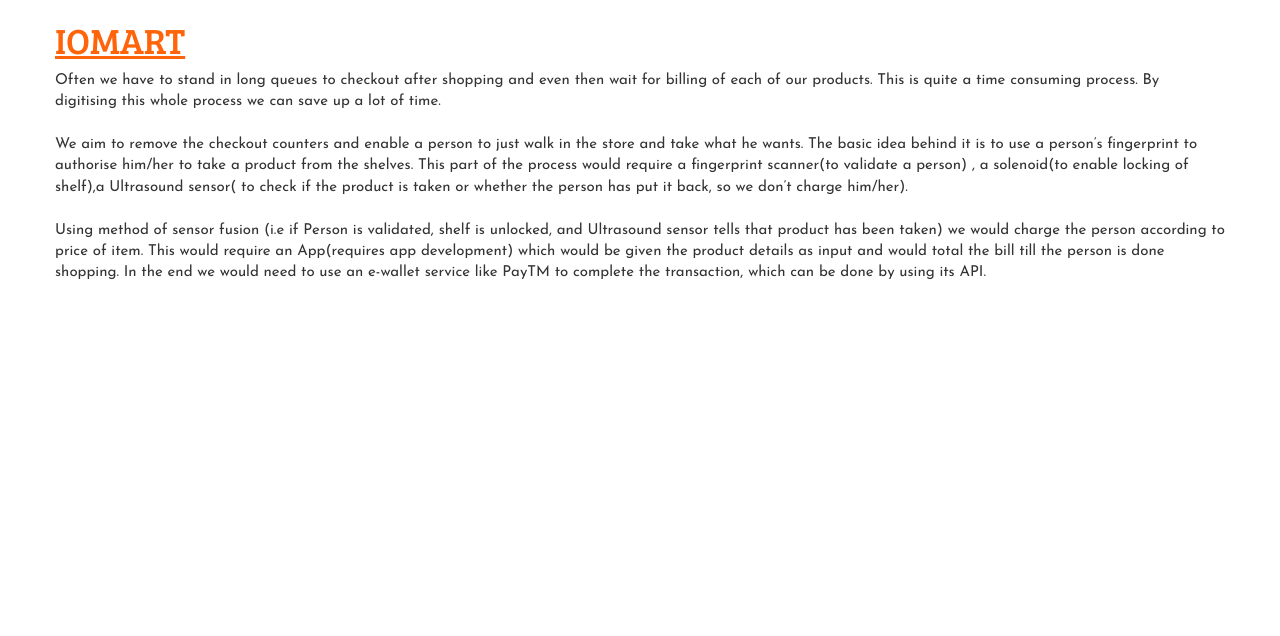
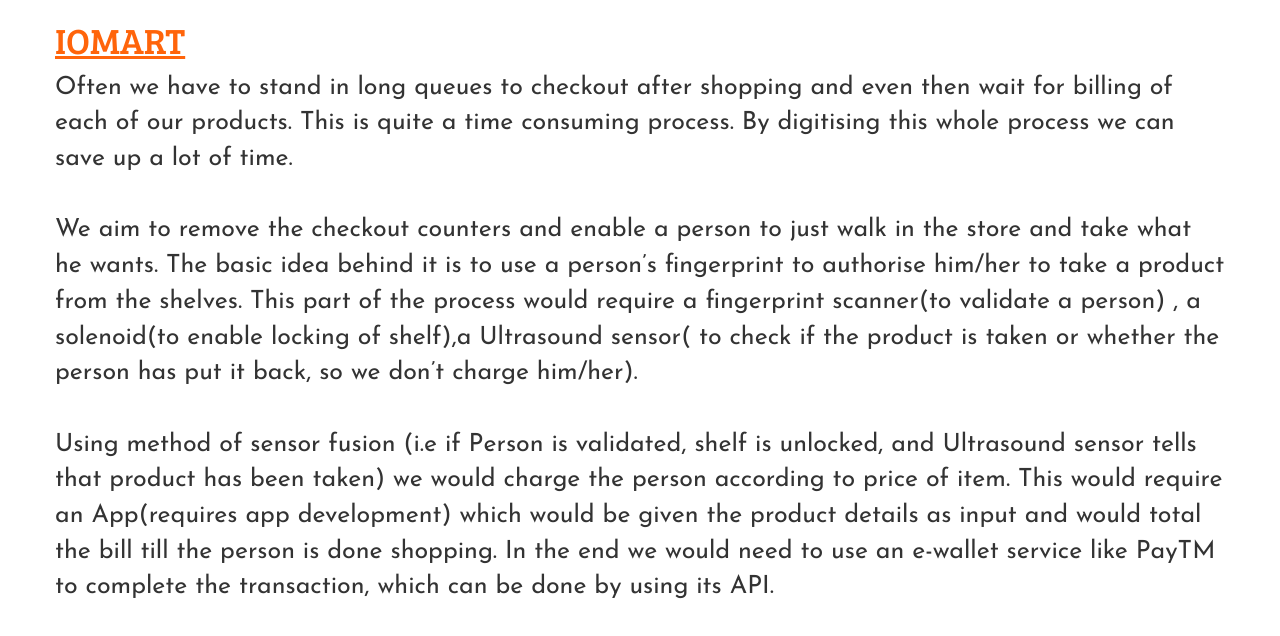
Before and after one commit to suryatejreddy/IOMART, a plain HTML site: page index.html in a window 1280 px wide. Drawn offline with Linux system fonts and the light colour scheme.

Commit message:
changed font size

```diff
--- a/index.html
+++ b/index.html
@@ -8,7 +8,7 @@
 	<meta name="author" content="@suryatejreddy">
 	<title>ARCHE</title>
 	<style type="text/css">
-		#name {font-family: 'Josefin Sans', sans-serif; font-size: 15px;}
+		#name {font-family: 'Josefin Sans', sans-serif; font-size: 25px;}
 	</style>
 </head>
 <body>
```
